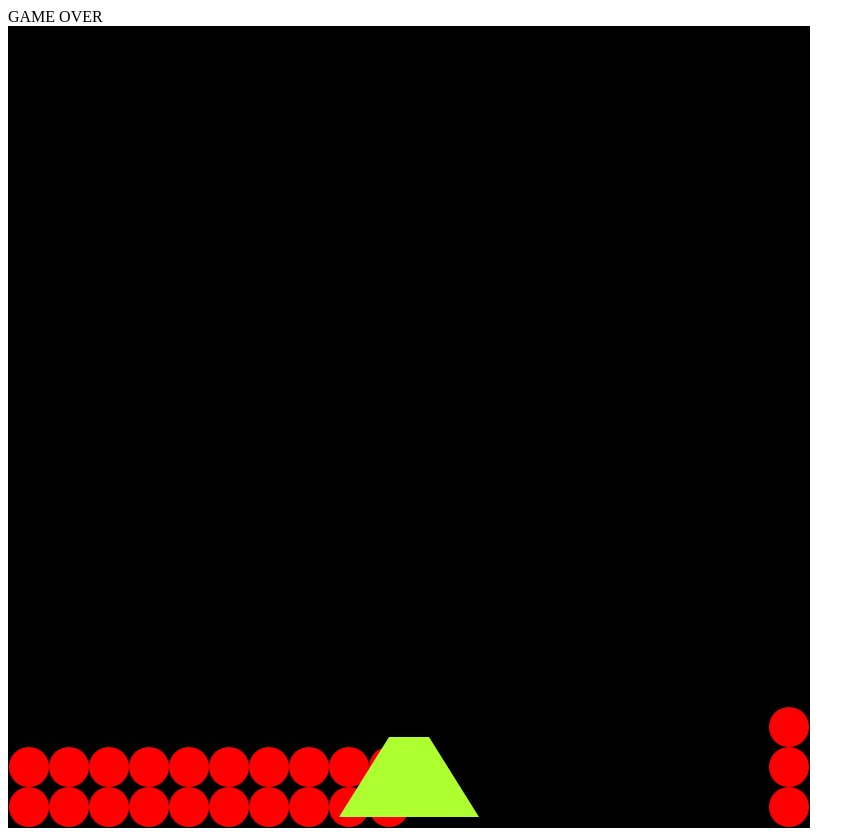
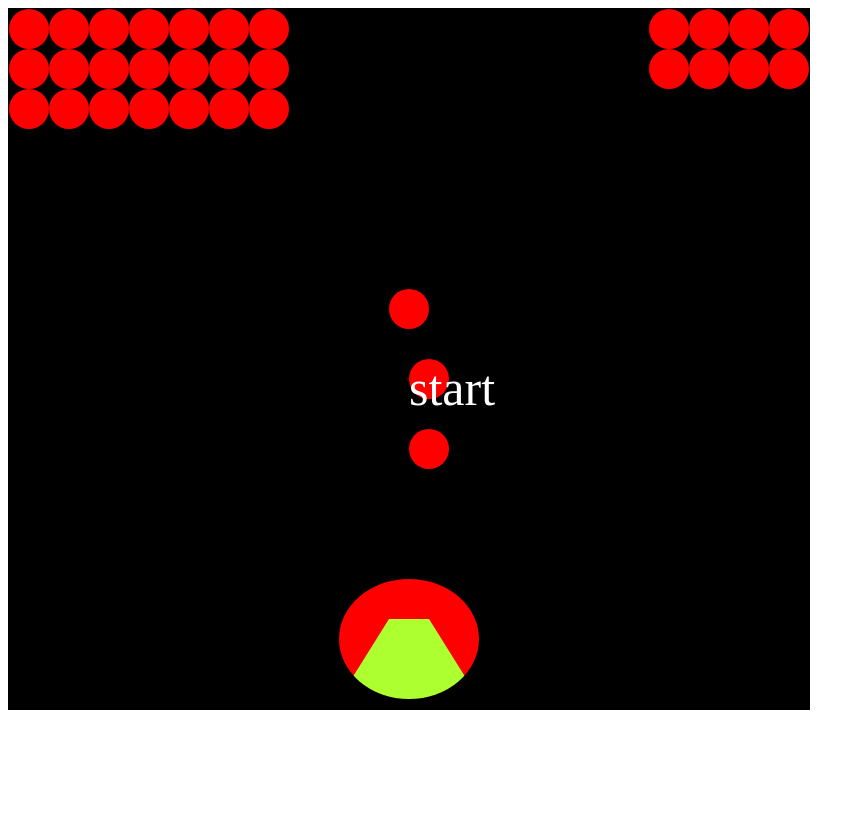
Before and after one commit to EricChagrikian/Space-Invaders, a plain HTML site: page index.html in a window 1280 px wide. Shown: the whole page, without its empty margins (0-865 px from the left). After the commit the page ends 800 px from the top, so only its background shows below. Drawn offline with Linux system fonts and the light colour scheme.

Commit message:
start and end

```diff
--- a/index.html
+++ b/index.html
@@ -9,8 +9,10 @@
     <link rel="stylesheet" href="style.css">
 </head>
 <body>
-    <div class="results"></div>
     <div class="grid">
+        <div class="start"></div>
+        <div class="results"></div>
+        <div class="button"></div>
     <div class="shooter"></div>
     </div>
 </body>
--- a/script.js
+++ b/script.js
@@ -10,7 +10,7 @@ let shooter = document.querySelector('.shooter')
 const resultsDisplay = document.querySelector('.results')
 let results = 0
 let aliensRemoved = []
-
+let button = document.querySelector('.button')
 
 
 for (let i = 0; i < 800; i++) {
@@ -25,7 +25,8 @@ window.addEventListener('load', () =>{
     shooter.style.left = 50+"%";
     shooter.style.bottom = 10+"px";
     });
-    document.addEventListener('keydown', (e)=>{
+    function move (e){
+
     if(shooter.style.left===0+"%"){
         console.log("limite");
     }
@@ -44,8 +45,11 @@ window.addEventListener('load', () =>{
         }
 
     }
+
+
     }
-    )
+
+    document.addEventListener('keydown',move)
 
 const alienInvaders =
 [0,1,2,3,4,5,6,7,8,9,10,
@@ -96,12 +100,16 @@ function moveinvaders() {
     }
 
     draw()
-
+button.style.display='none'
     if (squares[currentShooterIndex].classList.contains('invader', 'shooter')) {
       resultsDisplay.innerHTML = 'GAME OVER'
+      button.style.display="inline-block"
+      button.innerHTML="try again"
       clearInterval(invadersId)
     }
-
+button.addEventListener('click',()=>{
+    window.location.reload(true)
+})
     for (let i = 0; i < alienInvaders.length; i++) {
         if(alienInvaders[i] > (squares.length)) {
             resultsDisplay.innerHTML = 'GAME OVER'
@@ -114,9 +122,16 @@ function moveinvaders() {
         clearInterval(invadersId)
     }
 }
+function starter(){
+invadersId =setInterval(moveinvaders, 100)
+}
 
-invadersId =setInterval(moveinvaders, 20)
-
+let start = document.querySelector('.start')
+start.innerHTML='start'
+start.addEventListener('click',()=>{
+start.style.display="none"
+    starter()
+})
 
 
 function shoot(e) {
--- a/style.css
+++ b/style.css
@@ -1,6 +1,8 @@
 
 .laser {
-    background: url(./images/Lazer.png)
+    background-color: white;
+height: 100px;
+    width:10px
 }
 
 .boom {
@@ -16,11 +18,31 @@
   border-bottom: 80px solid greenyellow;
   transform: translate(-50%);
 }
+.results{
+    position: absolute;
+  color: wheat;
+  left: 50%;
+  top: 40%;
+  transform: translate(-50%);
+  font-size: 40px;
+}
+.button{
+    color: rgb(35, 2, 102);
 
+    position: absolute;
+    left: 50%;
+    top: 60%;
+    font-size: 25px;
+}
+.button:hover{
+    transform: scale(1.2);
+    cursor: pointer;
+    text-shadow: 1px 1px 5px rgb(17, 17, 224);
+}
 .grid{
     position: relative;
     width: 800px;
-    height: 800px;
+    height: 700px;
     border: 1px solid black;
     display: flex;
     flex-wrap: wrap;
@@ -38,3 +60,14 @@
     border-radius: 50%;
 
 }
+.start{
+    color: white;
+    position: absolute;
+    top: 50%;
+    left: 50%;
+    font-size: 50px;
+}
+.start:hover{
+    cursor: pointer;
+    text-shadow: 1px 1px 5px wheat;
+}
```
